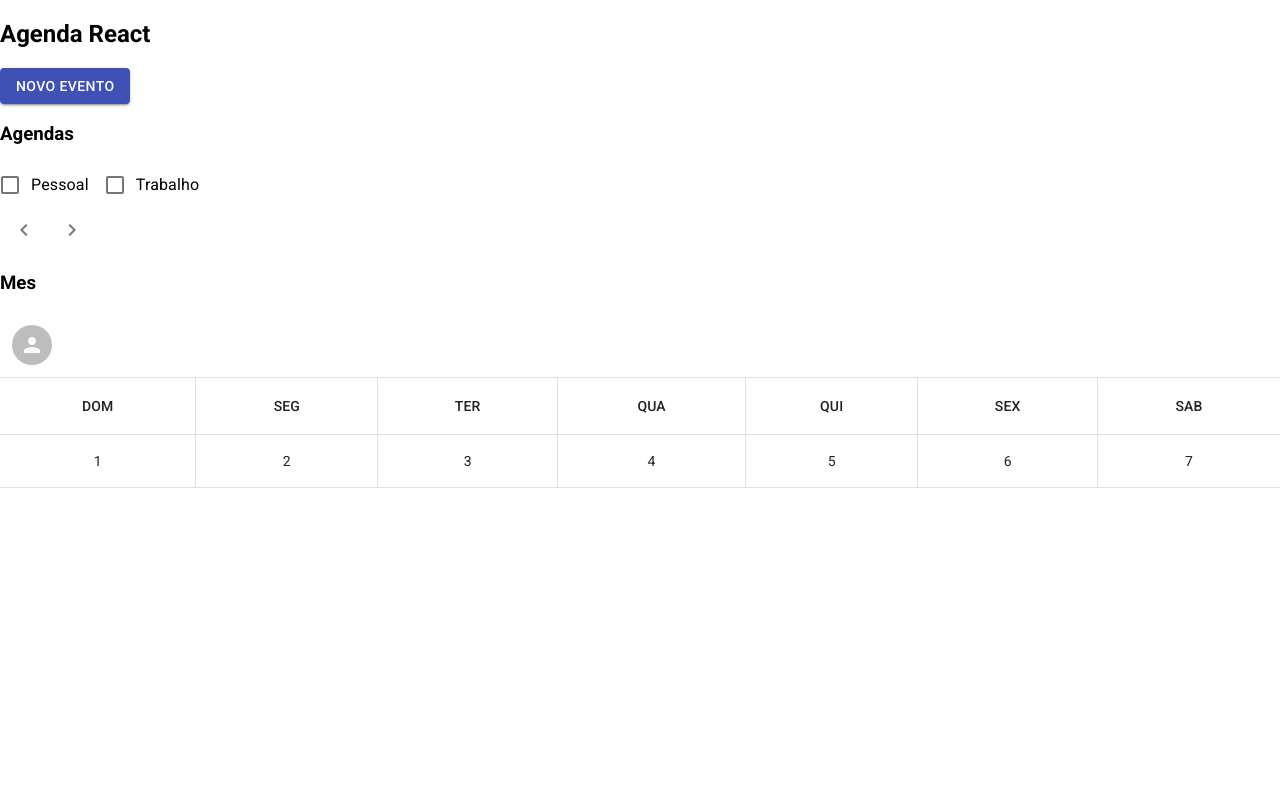
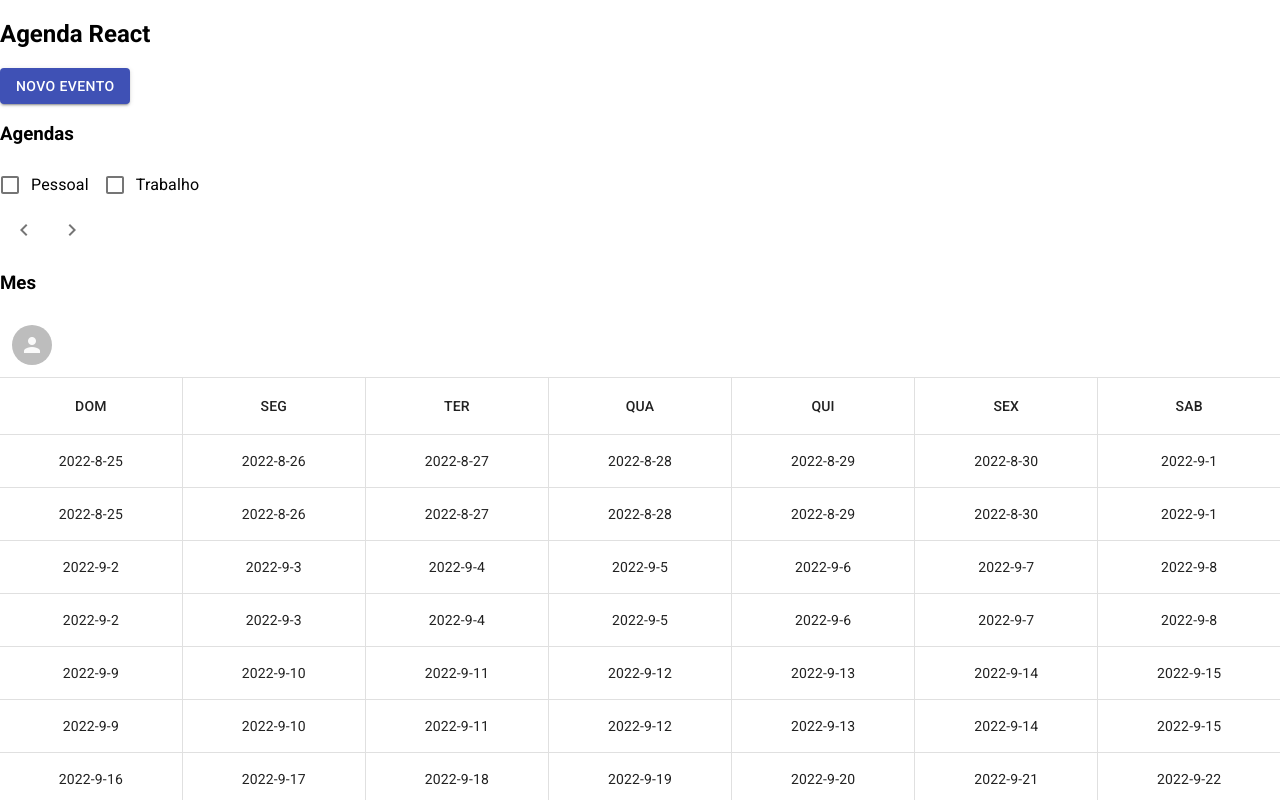
Before and after one commit to lcaladoferreira/react-calendar, a React (Create React App) app in the folder agenda-react/: page / in a window 1280 px wide. Shown: the top 800 px of the page. Built offline with nearby package versions, Linux system fonts and the light colour scheme.

Commit message:
getDate-and- buttons

```diff
--- a/agenda-react/src/app/CalendarScreen.tsx
+++ b/agenda-react/src/app/CalendarScreen.tsx
@@ -7,15 +7,11 @@ import TableContainer from "@material-ui/core/TableContainer";
 import TableHead from "@material-ui/core/TableHead";
 import TableRow from "@material-ui/core/TableRow";
 import Button from "@material-ui/core/Button";
-import { FormControlLabel, Icon, IconButton } from "@material-ui/core";
+import { FormControlLabel, Icon, IconButton, Tab } from "@material-ui/core";
 import Checkbox from "@material-ui/core/Checkbox";
 import Avatar from "@material-ui/core/Avatar";
 
 const DAYS_OF_WEEK = ["DOM", "SEG", "TER", "QUA", "QUI", "SEX", "SAB"];
-const WEEK0 = [1, 2, 3, 4, 5, 6, 7];
-const d = new Date();
-let date = d.getDate();
-console.log(date);
 
 const useStyles = makeStyles({
   table: {
@@ -29,6 +25,7 @@ const useStyles = makeStyles({
 
 export function CalendarScreen() {
   const classes = useStyles();
+  const weeks = generateCalendar(getToday());
 
   return (
     <Box display="flex" height="100%" alignItems="stretch">
@@ -74,16 +71,50 @@ export function CalendarScreen() {
             </TableRow>
           </TableHead>
           <TableBody>
-            <TableRow>
-              {WEEK0.map((week) => (
-                <TableCell align="center" key={week}>
-                  {week}
-                </TableCell>
-              ))}
-            </TableRow>
+            {weeks.map((week, i) => (
+              <TableRow key={i}>
+                {week.map((cell) => (
+                  <TableCell align="center" key={cell.date}>
+                    {cell.date}
+                  </TableCell>
+                ))}
+              </TableRow>
+            ))}
           </TableBody>
         </Table>
       </TableContainer>
     </Box>
   );
 }
+
+interface ICalendarCell {
+  date: string;
+}
+
+function generateCalendar(date: string): ICalendarCell[][] {
+  const weeks: ICalendarCell[][] = [];
+  const jsDate = new Date(date + "T10:00:00");
+  const currentMonth = jsDate.getMonth();
+
+  const currentDay = new Date(jsDate.valueOf());
+  currentDay.setDate(1);
+  const dayOfWeek = currentDay.getDay();
+  currentDay.setDate(1 - dayOfWeek);
+
+  do {
+    const week: ICalendarCell[] = [];
+    for (let i = 0; i < DAYS_OF_WEEK.length; i++) {
+      const isoDate = `${currentDay.getFullYear()}-${currentDay.getMonth()}-${currentDay.getDate()}`;
+      week.push({ date: isoDate });
+      currentDay.setDate(currentDay.getDate() + 1);
+    }
+    weeks.push(week);
+    weeks.push(week);
+  } while (currentDay.getMonth() === currentMonth);
+
+  return weeks;
+}
+
+function getToday() {
+  return "2022-10-22";
+}
```
